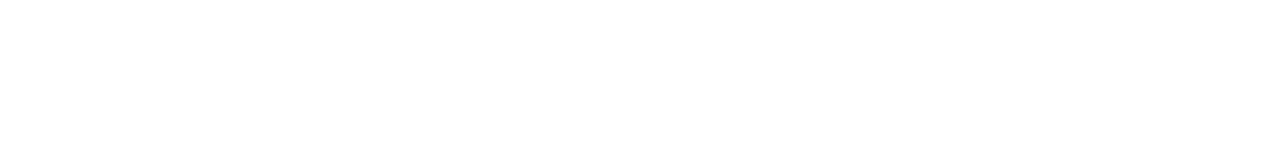
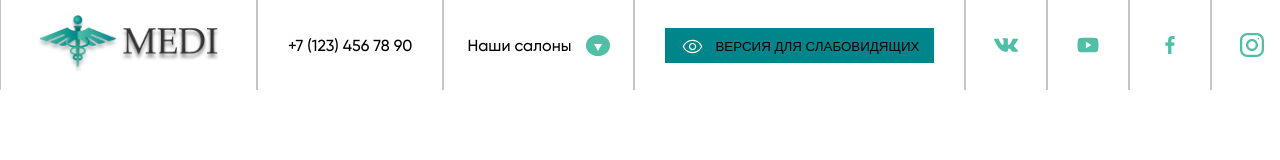
Before and after one commit to KoJlJlaPs/verstka, a plain HTML site: page index.html in a window 1280 px wide. Drawn offline with Linux system fonts and the light colour scheme.

Commit message:
header
что то типа шапки

```diff
--- a/css/style.css
+++ b/css/style.css
@@ -2,11 +2,71 @@
 body{
   margin: 0;
   width:1295px;
-  font-family: 'Gilroy-Bold', sans-serif;
-  font-size: 28px;
+  font-family: 'Gilroy-Medium', sans-serif;
+  margin: auto;
 }
 
-.text{
-  font-family: 'Gilroy-Bold', sans-serif;
-    font-size: 28px;
+.header{
+  display:flex;
+  padding: 0;
+  margin:0;
+  height: 90px;
 }
+
+
+.container{
+  border-left:1px solid #C4C4C4;
+  border-right: 1px solid #C4C4C4;
+  display: flex;
+  align-items: center;
+}
+
+.logo{
+  max-width: 185px;
+  height: auto;
+  margin:17px 35px;
+}
+
+.contacts{
+  display:flex;
+  padding:0 30px;
+}
+
+.loc{
+  padding: 0 23px;
+}
+.location-contatiner{
+  border-radius: 50%;
+  padding: 1px 8px;
+  margin-left: 15px;
+  background-color:#4FBFA5;
+
+}
+
+ .button-helper {
+  display: flex;
+  align-items: center;
+  background-color: #00868A;
+  border: none;
+  padding: 10px 15px;
+  padding-bottom: 8px;
+  margin:0;
+}
+
+ .eye-helper{
+    padding: 0 30px;
+}
+
+.eye {
+  order: -1;
+  margin-right: 10px;
+}
+
+.social-club{
+  padding:0 28px;
+}
+
+.text-header{
+  font-size: 16px;
+  line-height: 19px;
+}
--- a/index.html
+++ b/index.html
@@ -10,7 +10,37 @@
 </head>
 <body>
   <header class="header">
+    <div class="container">
+    <img src="./img/logo.png" alt="medi-logo" class="logo">
+    </div>
+    <div class="container contacts">
+      +7 (123) 456 78 90
+    </div>
+    <div class="container loc ">
+    <span class="text-header"> Наши салоны</span>
+      <div class="location-contatiner">
+       <img src="./img/location.svg" alt="location" class="location" width="8" height="7">
+      </div>
+    </div>
+    <div class="container eye-helper">
+      <button class="button-helper">
+        <span class="header-text"> ВЕРСИЯ ДЛЯ СЛАБОВИДЯЩИХ</span>
+       <img src="./img/eye.svg" alt="eye" class="eye" width="25px" height="17px">
+      </button>
+    </div>
+    <div class="container social-club">
+      <img src="./img/vk.svg" alt="vk-logo" class="vk">
+    </div>
+    <div class="container social-club">
+      <img src="./img/youtube.svg" alt="youtube-logo" class="youtube">
+    </div>
+    <div class="container social-club">
+      <img src="./img/facebook.svg" alt="facebook-logo" class="facebook">
+    </div>
+    <div class="container social-club">
+      <img src="./img/instagram.svg " alt="instagram-logo" class="instagram">
+    </div>
+  </header>
 
-  </header>
 </body>
 </html>
```
Also changed, not shown: img/eye.svg (added), img/facebook.svg (added), img/instagram.svg (added), img/location.svg (added), img/logo.png (added), img/logo.svg (added), img/vk.svg (added), img/youtube.svg (added).
